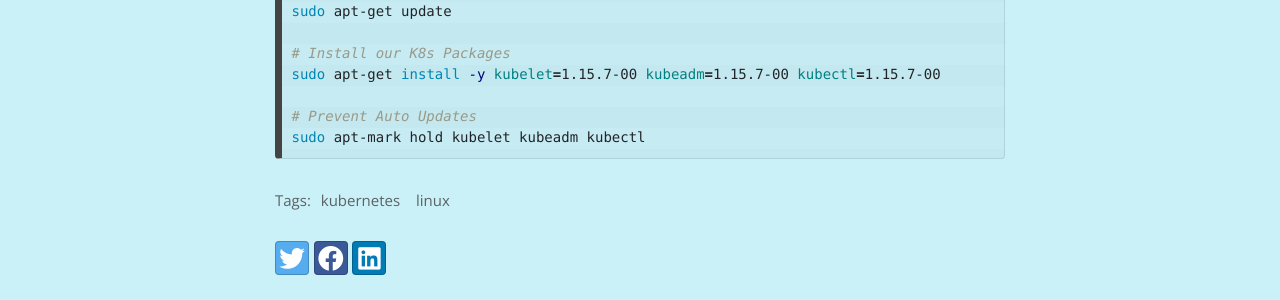
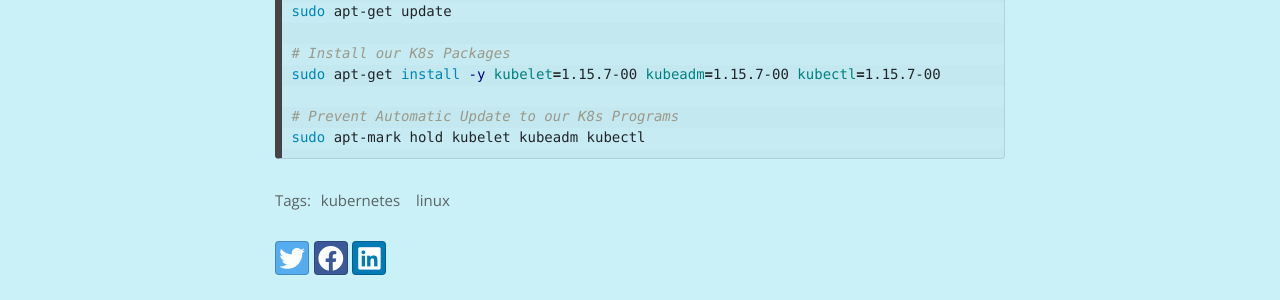
Before and after one commit to HorningGit/HorningGit.github.io, a Jekyll site: the page built from _posts/2022-08-31-k8s_study.md, in a window 1280 px wide and 900 px high, scrolled down 1028 px. Shown: the part 261-561 px from the top of the window. Built offline with Jekyll 4.4.1, drawn with Linux system fonts in a browser that asks for light colours; nearby versions of some CDN libraries; comment, search, counter and statistics services are not loaded.

Commit message:
Update 2022-08-31-k8s_study.md

````diff
--- a/_posts/2022-08-31-k8s_study.md
+++ b/_posts/2022-08-31-k8s_study.md
@@ -42,6 +42,6 @@ sudo apt-get update
 # Install our K8s Packages
 sudo apt-get install -y kubelet=1.15.7-00 kubeadm=1.15.7-00 kubectl=1.15.7-00
 
-# Prevent Auto Updates
+# Prevent Automatic Update to our K8s Programs
 sudo apt-mark hold kubelet kubeadm kubectl
 ```
````
